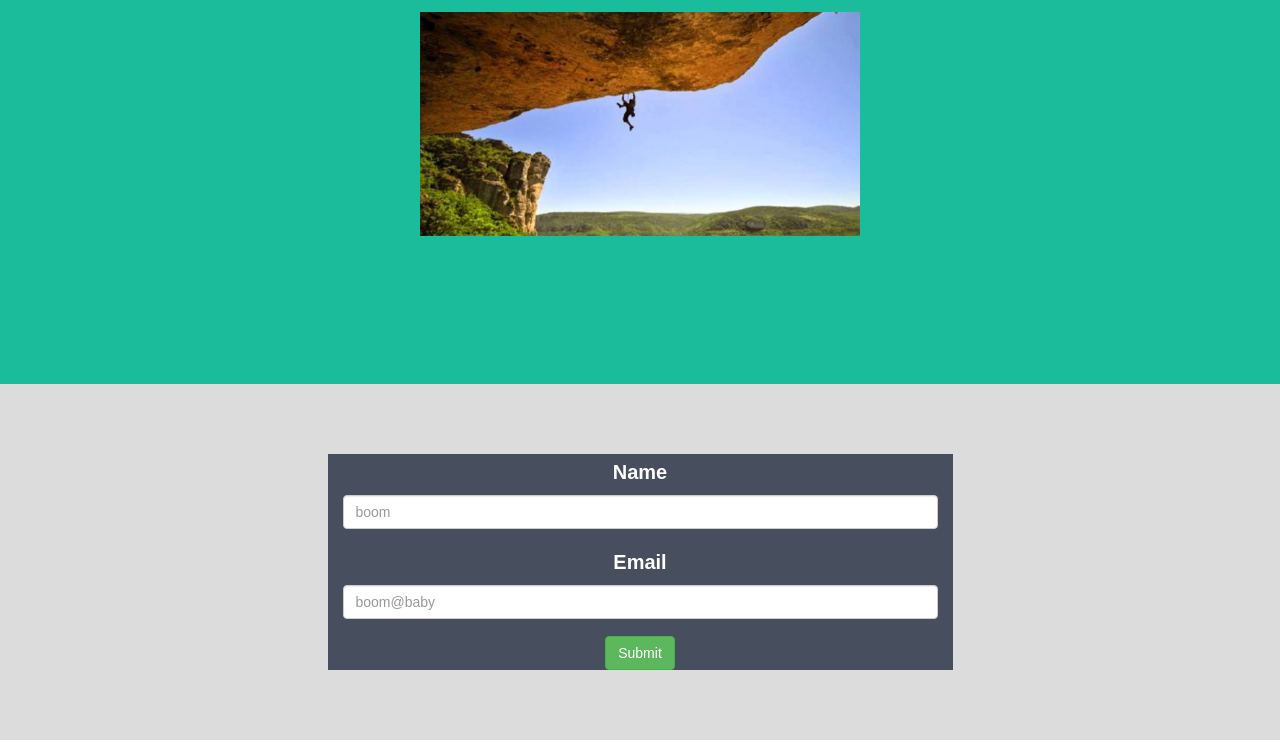
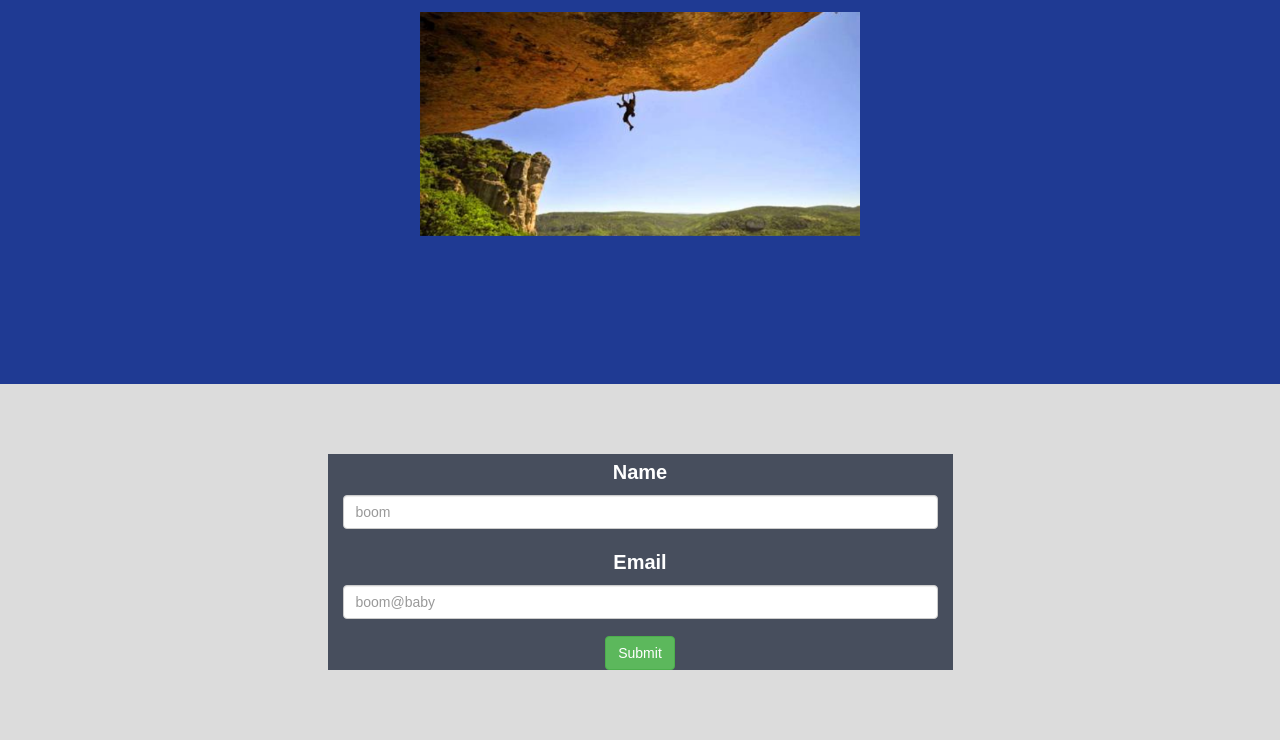
Before and after one commit to pbindustries/Simple-Express-Sample-Site, a website: page staticFiles/index.html in a window 1280 px wide. Shown: the part 338-1093 px from the top of the page. Drawn offline with nearby package versions, Linux system fonts and the light colour scheme.

Commit message:
fixed minor issues

```diff
--- a/server.js
+++ b/server.js
@@ -28,7 +28,7 @@
 
 // ROUTES
 
-// http://localhost:8081/users/philip
+// http://localhost:5000/users/philip
 app.get('/users/:name', function(req, res) {
     // the user was found and is available in req.user
     res.send('What is up ' + req.name + '!');
--- a/staticFiles/index.html
+++ b/staticFiles/index.html
@@ -26,7 +26,7 @@
     </nav>
 
     <!-- TITLE -->
-    <div class="container-fluid text-center bg-1">
+    <div class="container-fluid text-center bg-6">
       <div style="background:transparent !important" class="jumbotron">
         <h1>Site</h1>
         <p>Info about this site</p>
--- a/staticFiles/style.css
+++ b/staticFiles/style.css
@@ -21,8 +21,8 @@
     color: #ffffff;
 }
 .bg-2 {
-      background-color: #474e5d; /* Dark Blue */
-      color: #ffffff;
+    background-color: #474e5d; /* Dark Blue */
+    color: #ffffff;
   }
 .bg-3 {
     background-color: #2f2f2f; /* Black Gray */
@@ -33,6 +33,10 @@
 }
 .bg-5 {
     background-color: #DCDCDC; /* Light Gray */
+}
+.bg-6 {
+    background-color: #1F3A93; /* Blue */
+    color: #ffffff;
 }
 .container-fluid {
     padding-top: 70px;
@@ -64,7 +68,7 @@
   opacity: 1;
 }
 #hoverText {
-  background-color: #1abc9c;
+  background-color: #1F3A93;
   color: white;
   font-size: 16px;
   padding: 16px 32px;
```
